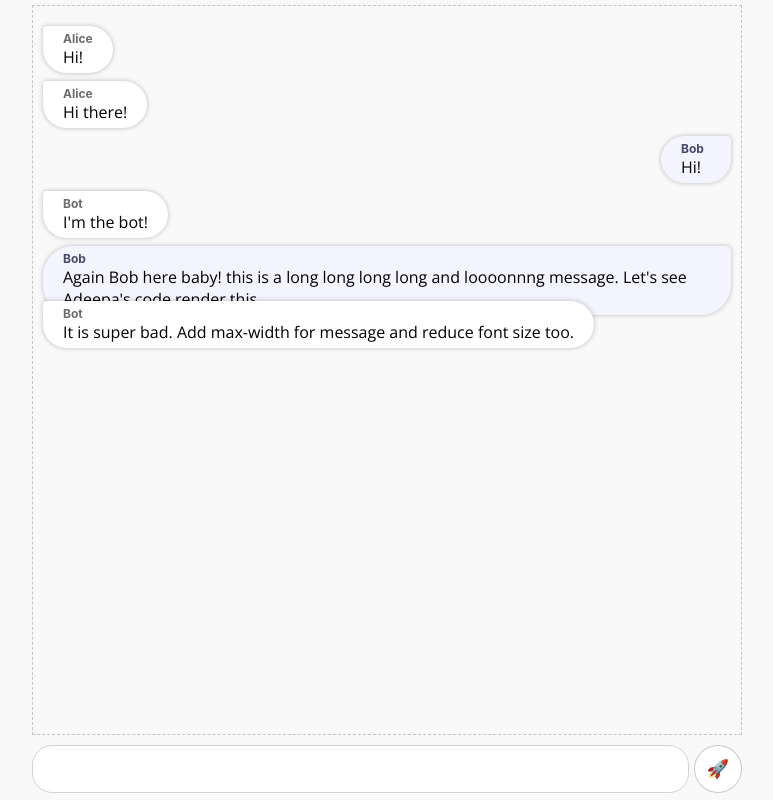
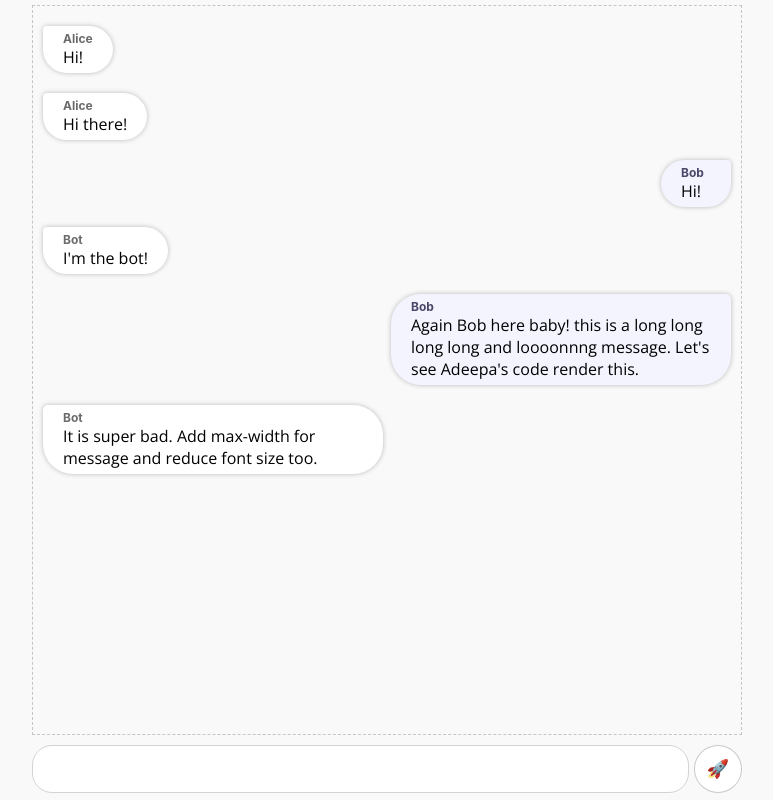
Before and after one commit to cipherdragon/Jelly-bot, a React (Create React App) app: page / in a window 1280 px wide. Shown: the whole page, without its empty margins (253-1026 px from the left). Built offline with nearby package versions, Linux system fonts and the light colour scheme.

Commit message:
eliminated absolute positioning from messages.
Now message wrappers grow with messages. Cool!

```diff
--- a/src/App.css
+++ b/src/App.css
@@ -39,6 +39,7 @@ body{
     position: relative;
     width: 100%;
     min-height: 55px;
+    clear: both;
 }
 
 .message{
@@ -49,8 +50,9 @@ body{
     flex-direction: column;
     padding: 5px 20px;
     background: #ffffff;
-    position: absolute;
+    /* position: absolute; */
     min-width: 30px;
+    max-width: 300px;
 }
 
 .message .sender{
@@ -65,13 +67,13 @@ body{
 
 .message.sent{
     background: #f4f4ff;
-    right: 0;
+    float: right;
     border-radius: 30px 5px 30px 30px;
     --message-sender-name-color : #494668;
 }
 
 .message.received{
-    left: 0;
+    float: left;
     border-radius: 5px 30px 30px 30px;
 }
 
```
